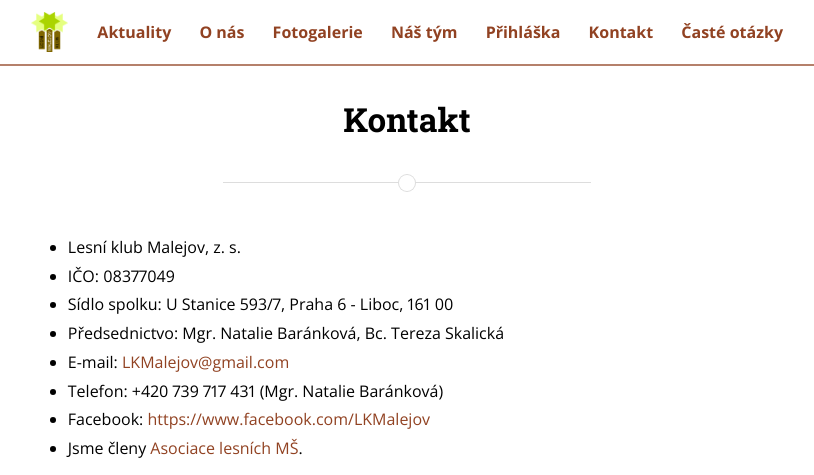
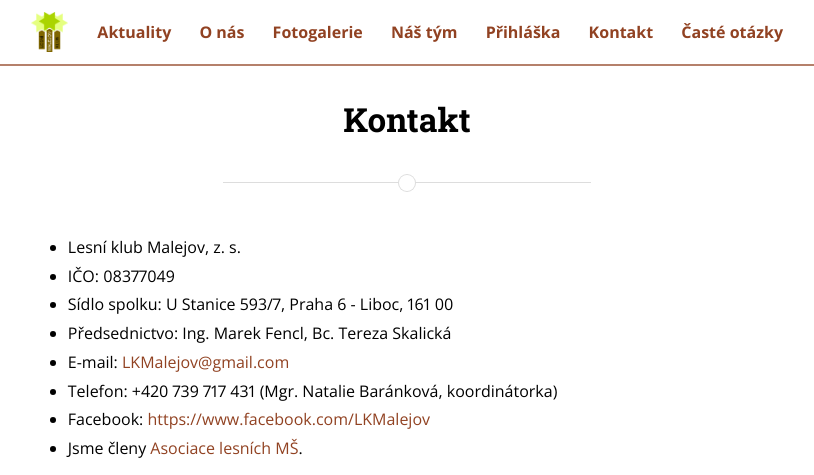
Before and after one commit to bencentra/centrarium, a Jekyll site: the page built from kontakt.md, in a window 1280 px wide and 1400 px high, cut to the strip 0-475 px from the top of the window. Shown: the whole strip, without its empty margins (233-1047 px from the left). Built offline with Jekyll 4.4.1, drawn with Linux system fonts in a browser that asks for light colours; nearby versions of some CDN libraries; some of the changed text lies outside the part shown.

Commit message:
Update kontakt.md

```diff
--- a/kontakt.md
+++ b/kontakt.md
@@ -7,17 +7,13 @@
 - Lesní klub Malejov, z. s.
 - IČO: 08377049
 - Sídlo spolku: U Stanice 593/7, Praha 6 - Liboc, 161 00
-- Předsednictvo: Mgr. Natalie Baránková, Bc. Tereza Skalická
+- Předsednictvo: Ing. Marek Fencl, Bc. Tereza Skalická
 - E-mail: [LKMalejov@gmail.com](mailto:LKMalejov@gmail.com)
-- Telefon: +420 739 717 431 (Mgr. Natalie Baránková)
+- Telefon: +420 739 717 431 (Mgr. Natalie Baránková, koordinátorka)
 - Facebook: [https://www.facebook.com/LKMalejov](https://www.facebook.com/LKMalejov)
 - Jsme členy [Asociace lesních MŠ](https://www.lesnims.cz/lesni-klub-malejov.html).
 
 <p style="text-align: center; font-style: italic;">
-<iframe style="border:none" src="https://en.frame.mapy.cz/s/godatejugo" width="700" height="466" frameborder="0"></iframe>
-<a href="https://en.mapy.cz/s/bunedotufu">Současné zázemí pro děti (zvětšit mapu)</a>
+<iframe style="border:none" src="https://en.frame.mapy.cz/s/meculadufe" width="700" height="466" frameborder="0"></iframe>
+<a href="https://en.mapy.cz/s/meculadufe">Současné zázemí pro děti (zvětšit mapu)</a>
 </p>
-
-![Panorama kostela](/assets/article_images/kostel.jpg)
-
-![Náměstíčko u kostela](/assets/article_images/kostel_namesti.jpg)
```
